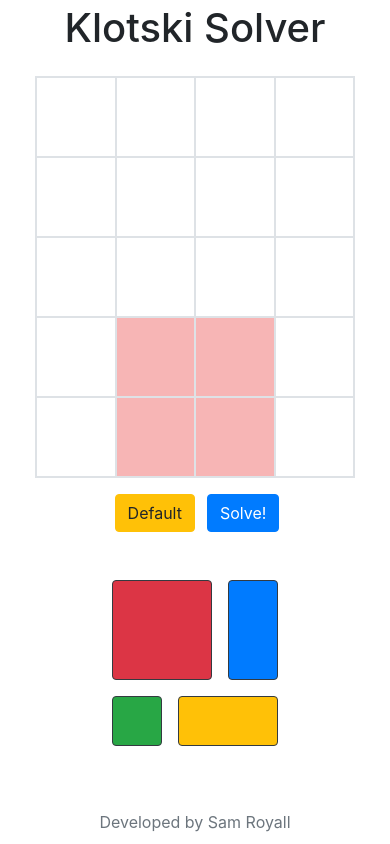
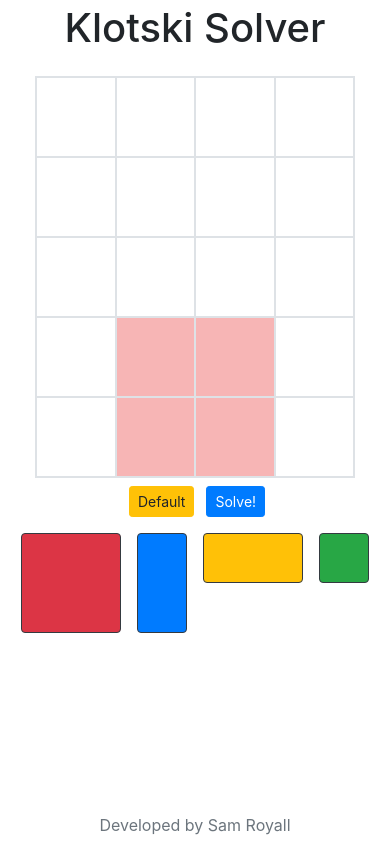
Before and after one commit to samrroyall/klotski-solver, a React (Create React App) app: page / in a window 390 px wide. Built offline with nearby package versions, Linux system fonts and the light colour scheme.

Commit message:
forced drag blocks to be under board for easier integration with mobile!

```diff
--- a/src/App.js
+++ b/src/App.js
@@ -14,57 +14,53 @@ function BoardBlock(props) {
   else alert("Invalid board cell properties");
 }
 
-class BoardCell extends React.Component {
-  constructor(props) {
-    super(props);
-    this.click = this.click.bind(this);
+function BoardCell (props) {
+  // function for calling parent setWinningPos function
+  function click(e) {
+    props.onClickFunc(e.currentTarget.id);
   }
 
-  click(e) {
-    this.props.onClickFunc(e.currentTarget.id);
-  }
-
-  render() {
   // currently under placed block
-    if (this.props.block == null) return <span></span>;
+  if (props.block == null) return <span></span>;
 
   // return placeholder block in next row under block overflow
   const underblock = <div className="col-3 p-0 m-0"></div>;
-    if (!this.props.block.hasOwnProperty("colPos")) return underblock;
+  if (!props.block.hasOwnProperty("colPos")) return underblock;
 
-    const currRow = parseInt(this.props.id.split(",")[0]);
-    const currCol = parseInt(this.props.id.split(",")[1]);
-    const size = this.props.block.numRows*this.props.block.numCols;
+  const currRow = parseInt(props.id.split(",")[0]);
+  const currCol = parseInt(props.id.split(",")[1]);
+  const size = props.block.numRows*props.block.numCols;
   // empty space
   if (size === 0) {
     // winning cell vars
-      let winRow = this.props.winningRow;
-      let winCol = this.props.winningCol;
+    let winRow = props.winningRow;
+    let winCol = props.winningCol;
     const winCell = (
       <div className="col-3 boardcell winningcell p-0 m-0 border"
-          id={this.props.id}
-          onMouseUp={this.props.onDropFunc}>
+        id={props.id}
+        onMouseUp={props.onDropFunc}>
       </div>
     );
     const clickableWinCell = (
       <div className="col-3 boardcell winningcell p-0 m-0 border"
-          id={this.props.id}
-          onMouseUp={this.props.onDropFunc}
-          onMouseDown={this.click}>
+        id={props.id}
+        onMouseUp={props.onDropFunc}
+        onClick={click}>
+
       </div>
     );
     // normal cell vars
     const cell = (
       <div className="col-3 boardcell p-0 m-0 border"
-          id={this.props.id}
-          onMouseUp={this.props.onDropFunc}>
+        id={props.id}
+        onMouseUp={props.onDropFunc}>
       </div>
     );
     const clickableCell = (
       <div className="col-3 boardcell p-0 m-0 border"
-          id={this.props.id}
-          onMouseUp={this.props.onDropFunc}
-          onMouseDown={this.click}>
+        id={props.id}
+        onMouseUp={props.onDropFunc}
+        onClick={click}>
       </div>
     );
     // winning cell
@@ -80,12 +76,11 @@ class BoardCell extends React.Component {
   } else {
     return (
       <BoardBlock
-          key={this.props.id}
+        key={props.id}
         size={size}
-          block={this.props.block}
+        block={props.block}
       />
     );
-    }
   }
 }
 
@@ -241,13 +236,13 @@ class DraggableBlock extends React.Component {
       rel: null,
       pos: { left: 0, top: 0}
     };
-    this.drag = this.drag.bind(this);
+    this.click = this.click.bind(this);
     this.move = this.move.bind(this);
     this.drop = this.drop.bind(this);
   }
 
   // function called on mouse down on a draggable block
-  drag(e) {
+  click(e) {
     if (e.button !== 0) return
     let currPos = e.currentTarget.getBoundingClientRect();
     this.setState((state) => ({
@@ -296,10 +291,10 @@ class DraggableBlock extends React.Component {
       left: this.state.pos.left + "px",
       top: this.state.pos.top + "px"
     };
-    const oneblockString = "draggable-oneblock m-0 bg-success border border-dark rounded draggable";
-    const twoblockHString = "draggable-twoblockH m-0 bg-warning border border-dark rounded draggable";
-    const twoblockVString = "draggable-twoblockV m-0 bg-primary border border-dark rounded draggable";
-    const fourblockString = "draggable-fourblock m-0 bg-danger border border-dark rounded draggable";
+    const oneblockString  = "draggable-oneblock  m-2 p-0 bg-success border border-dark rounded";
+    const twoblockHString = "draggable-twoblockH m-2 p-0 bg-warning border border-dark rounded";
+    const twoblockVString = "draggable-twoblockV m-2 p-0 bg-primary border border-dark rounded";
+    const fourblockString = "draggable-fourblock m-2 p-0 bg-danger  border border-dark rounded";
     let classString = "";
     // check block size
     if (this.props.size === 4) classString = fourblockString;
@@ -312,7 +307,7 @@ class DraggableBlock extends React.Component {
       <div className={classString}
         id={this.props.id}
         style={steez}
-        onMouseDown={this.drag}>
+        onMouseDown={this.click}>
       </div>
     );
   }
@@ -322,32 +317,28 @@ function Toolbar(props) {
   // only show toolbar when board is cleared or blocks are being added
   if (props.show) {
     return (
-      <div className="col-10 col-xl-4 mt-5">
+      <div className="col-12 mt-2">
         <div className="row justify-content-center">
           <DraggableBlock
             size={4}
             id="2,2"
             onDragFunc={props.onDragFunc}
           />
-          <div className="mx-2"></div>
           <DraggableBlock
             size={2}
             id="2,1"
             block={{ numRows: 2, numCols: 1 }}
             onDragFunc={props.onDragFunc}
           />
-        </div>
-        <div className="row justify-content-center mt-3">
-          <DraggableBlock
-            size={1}
-            id="1,1"
-            onDragFunc={props.onDragFunc}
-          />
-          <div className="mx-2"></div>
           <DraggableBlock
             size={2}
             id="1,2"
             block={{ numRows: 1, numCols: 2 }}
+            onDragFunc={props.onDragFunc}
+          />
+          <DraggableBlock
+            size={1}
+            id="1,1"
             onDragFunc={props.onDragFunc}
           />
         </div>
@@ -361,43 +352,42 @@ function Toolbar(props) {
 function Buttons(props) {
   // button for clearing board
   const clearButton = (
-    <button className="btn btn-danger mr-2"
+    <button className="btn btn-sm btn-danger mr-2"
       onClick={props.onClear}>
         Clear
     </button>
   );
   // button for clearing a user made board
   const doubleClearButton = (
-    <button className="btn btn-danger mr-2"
+    <button className="btn btn-sm btn-danger mr-2"
       onClick={props.onDoubleClear}>
         Clear
     </button>
   );
   // button for displaying the default board
   const defaultButton = (
-    <button className="btn btn-warning mx-1"
+    <button className="btn btn-sm btn-warning mx-1"
       onClick={props.onDefault}>
         Default
     </button>
   );
   // button to finalize moves in solution
   const finishButton = (
-    <button className="btn btn-success ml-2"
+    <button className="btn btn-sm btn-success ml-2"
       onClick={props.onFinish}>
         Finish
     </button>
   );
   //button to see next move in solution
   const nextButton = (
-    <button className="btn btn-warning mx-2"
+    <button className="btn btn-sm btn-warning mx-2"
       onClick={props.onNext}>
         Next
     </button>
   );
-
   // button to see previous move in solution
   const prevButton = (
-    <button className="btn btn-danger mr-2"
+    <button className="btn btn-sm btn-danger mr-2"
       onClick={props.onPrev}
       id="prev-btn">
         Prev
@@ -405,7 +395,7 @@ function Buttons(props) {
   );
   // button for running script to solve board
   const solveButton = (
-    <button className="btn btn-primary ml-2"
+    <button className="btn btn-sm btn-primary ml-2"
       onClick={props.onSolve}>
         Solve!
     </button>
@@ -417,7 +407,7 @@ function Buttons(props) {
   // buttons displayed after solve button is pressed
   } else if (props.solved) {
     return (
-      <div className="text-center mt-3">
+      <div className="text-center mt-2">
         {prevButton}
         {nextButton}
         {finishButton}
@@ -426,7 +416,7 @@ function Buttons(props) {
   // buttons displayed after blocks have been dropped
   } else if (props.blocksAdded){
     return (
-      <div className="text-center mt-3">
+      <div className="text-center mt-2">
         {doubleClearButton}
         {solveButton}
       </div>
@@ -434,7 +424,7 @@ function Buttons(props) {
   // buttons displayed when board is cleared of blocks
   } else if (props.cleared){
     return (
-      <div className="text-center mt-3">
+      <div className="text-center mt-2">
         {defaultButton}
         {solveButton}
       </div>
@@ -442,7 +432,7 @@ function Buttons(props) {
   // buttons displayed when default board is shown
   } else {
     return (
-      <div className="text-center mt-3">
+      <div className="text-center mt-2">
         {clearButton}
         {solveButton}
       </div>
@@ -681,7 +671,7 @@ class Content extends React.Component {
         </div>
         <div className="row justify-content-center px-0 mx-0"
           onMouseDown={this.clearDragBlock}>
-          <div className="col-4 board">
+          <div className="col-3 board">
             <Board
               blocks={this.state.blocks}
               dragBlock={this.state.dragBlock}
--- a/src/style.css
+++ b/src/style.css
@@ -4,14 +4,14 @@
 #footer {
     position: fixed;
     left: 0;
-    bottom: 10px;
+    bottom: 7px;
     width: 100%;
 }
 .board {
     min-width: 350px !important;
 }
 .boardrow {
-    height: 7vw;
+    height: 5vw;
     min-height: 80px !important;
 }
 .boardcell {
@@ -31,13 +31,13 @@
     cursor: pointer;
 }
 .oneblock {
-    height: 7vw;
+    height: 5vw;
     min-height: 80px;
 }
 .draggable-oneblock {
-    height: 5vw;
+    height: 3vw;
     min-height: 50px;
-    width: 5vw;
+    width: 3vw;
     min-width: 50px;
     z-index: 1;
 }
@@ -45,13 +45,13 @@
     background-color: #408f40 !important;
 }
 .twoblockH {
-    height: 7vw;
+    height: 5vw;
     min-height: 80px;
 }
 .draggable-twoblockH {
-    height: 5vw;
+    height: 3vw;
     min-height: 50px;
-    width: 10vw;
+    width: 6vw;
     min-width: 100px;
     z-index: 1;
 }
@@ -59,13 +59,13 @@
     background-color: #f0ad4e !important;
 }
 .twoblockV {
-    height: 14vw;
+    height: 10vw;
     min-height: 160px;
 }
 .draggable-twoblockV {
-    height: 10vw;
+    height: 6vw;
     min-height: 100px;
-    width: 5vw;
+    width: 3vw;
     min-width: 50px;
     z-index: 1;
 }
@@ -73,13 +73,13 @@
     background-color: #0275d8 !important;
 }
 .fourblock {
-    height: 14vw;
+    height: 10vw;
     min-height: 160px;
 }
 .draggable-fourblock {
-    height: 10vw;
+    height: 6vw;
     min-height: 100px;
-    width: 10vw;
+    width: 6vw;
     min-width: 100px;
     z-index: 1;
 }
```
Also changed, not shown: 1 other file (tests, documents, lock files or other folders). Lines whose indentation alone changed are shown as unchanged.
